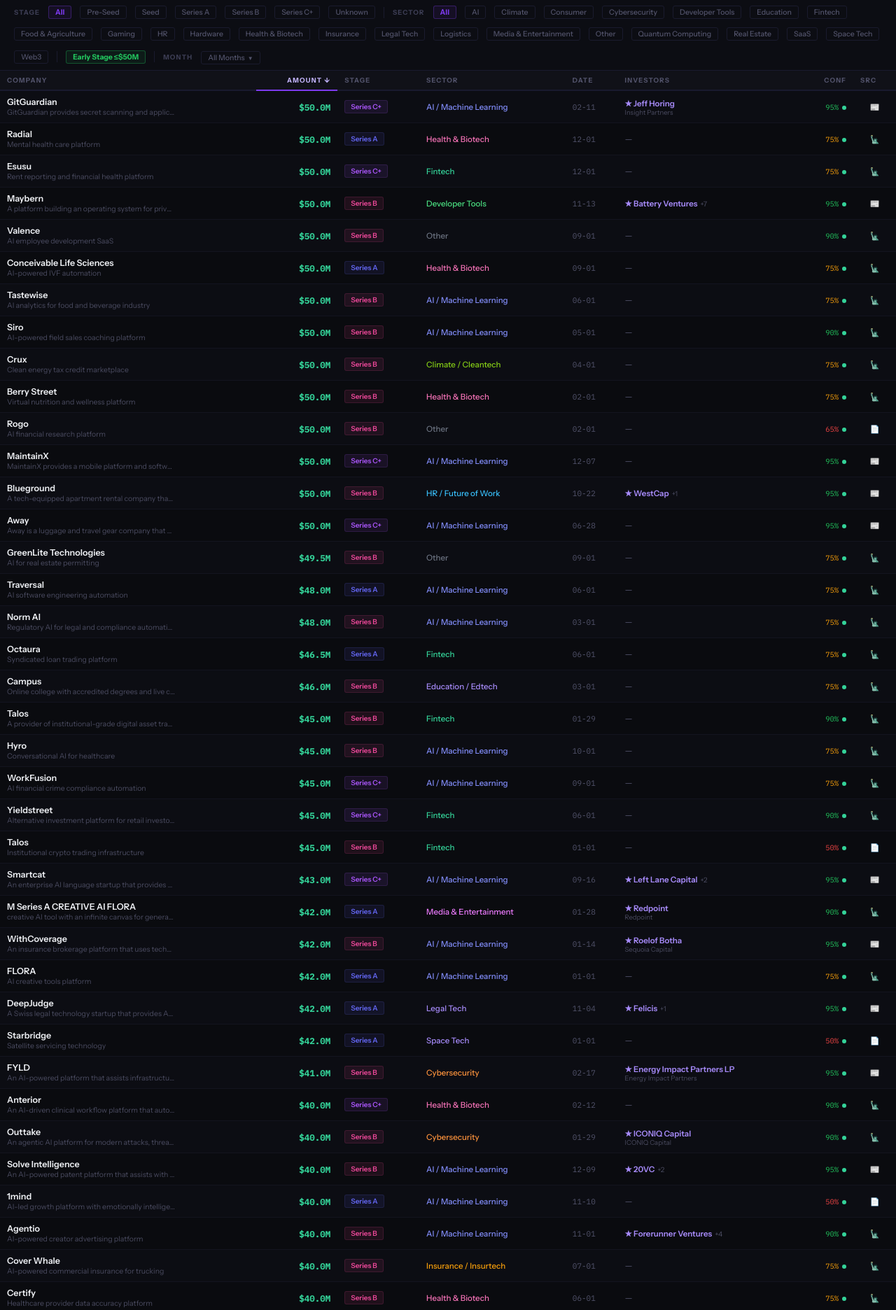
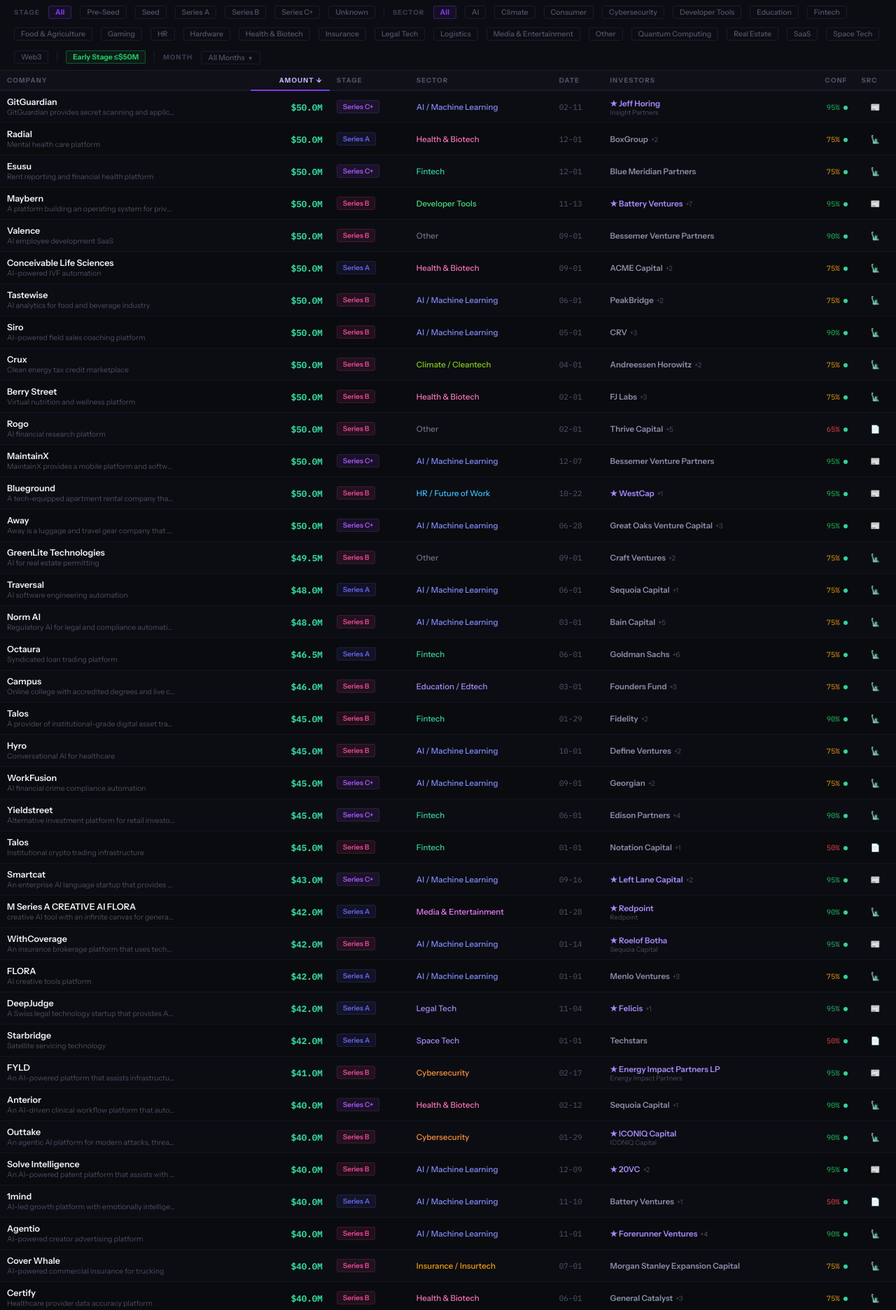
Before and after one commit to LJRS94/nyc-vc-deals, a Flask app: page / in a window 1280 px wide. Shown: the part 52-1924 px from the top of the page at 70% size. Run offline with Flask 3, Linux system fonts and the light colour scheme; data comes from the database, SQL or seed files in the repository.

Commit message:
Fix investors column, partners tab, and portfolio tab data loading
- Show first firm name when no lead investor instead of showing dash
- Fix API response shape mismatch: investors and portfolio endpoints
  return {data, meta} but dashboard expected flat arrays
- Fetch all investors/portfolio records (per_page=9999) instead of
  only first page (25 investors, 50 of 3429 portfolio companies)

Co-Authored-By: Claude Opus 4.6 <noreply@anthropic.com>

```diff
--- a/routes/firms.py
+++ b/routes/firms.py
@@ -74,7 +74,7 @@ def get_investors():
     firm_id = request.args.get("firm_id")
     role_filter = request.args.get("role")
     page = _safe_int(request.args.get("page", 1), 1, 1, 10000)
-    per_page = _safe_int(request.args.get("per_page", 25), 25, 1, 100)
+    per_page = _safe_int(request.args.get("per_page", 25), 25, 1, 10000)
 
     base = """
         FROM investors i
@@ -445,7 +445,7 @@ def get_portfolio():
     firm_id = request.args.get("firm_id", type=int)
     search = request.args.get("q", "")
     page = _safe_int(request.args.get("page", 1), 1, 1, 10000)
-    per_page = _safe_int(request.args.get("per_page", 50), 50, 1, 200)
+    per_page = _safe_int(request.args.get("per_page", 50), 50, 1, 10000)
 
     base = """
         FROM portfolio_companies pc
--- a/templates/dashboard.html
+++ b/templates/dashboard.html
@@ -400,8 +400,8 @@
           fetch("/api/feed?days=9999").then(r=>r.json()),
           fetch("/api/stats").then(r=>r.json()),
           fetch("/api/firms").then(r=>r.json()),
-          fetch("/api/investors").then(r=>r.json()),
-          fetch("/api/portfolio").then(r=>r.json()),
+          fetch("/api/investors?per_page=9999").then(r=>r.json()),
+          fetch("/api/portfolio?per_page=9999").then(r=>r.json()),
           fetch("/api/me").then(r=>r.json()),
           fetch("/api/portfolio/linked").then(r=>r.json()),
           fetch("/api/feed/timeline").then(r=>r.json()),
@@ -410,8 +410,8 @@
           setDeals(feed.deals || []);
           setStats(st);
           setFirms(fi || []);
-          setInvestors(inv || []);
-          setPortfolio(port || {companies:[], firms:[], total:0});
+          setInvestors(inv.data || inv || []);
+          setPortfolio({companies: port.data||port.companies||[], firms: port.firms||[], total: port.meta?.total||0});
           setLinkedPortfolio(linked || []);
           setTimeline(tl || []);
           setSourceBreakdown(src || []);
@@ -820,10 +820,13 @@
                         <td><button className="link" onClick={e=>{e.stopPropagation();setCatF(d.category)}} style={{color:CC[d.category],fontSize:11.5,fontWeight:500}}>{d.category}</button></td>
                         <td className="mono muted" style={{fontSize:11}}>{(d.date_announced||"").slice(5)}</td>
                         <td>{(()=>{const leadPartner=(d.investors||[]).find(p=>(d.lead_firms||[]).includes(p.firm));
+                          const allFirms=d.firms||[];
                           if(leadPartner) return <React.Fragment><button className="link" onClick={e=>{e.stopPropagation();setSelInvestor(leadPartner.id)}} style={{fontSize:11.5}}>★ {leadPartner.name}</button>
                             <div style={{fontSize:9.5,color:"#4a4b60"}}>{leadPartner.firm}</div></React.Fragment>;
                           if(lead) return <React.Fragment><button className="link" onClick={e=>{e.stopPropagation();goFirm(lead)}} style={{fontSize:11.5}}>★ {lead}</button>
                             {others.length>0 && <span style={{fontSize:10,color:"#4a4b60",marginLeft:4}}>+{others.length}</span>}</React.Fragment>;
+                          if(allFirms.length) return <React.Fragment><button className="link" onClick={e=>{e.stopPropagation();goFirm(allFirms[0])}} style={{fontSize:11.5,color:"#8b8ca7"}}>{allFirms[0]}</button>
+                            {allFirms.length>1 && <span style={{fontSize:10,color:"#4a4b60",marginLeft:4}}>+{allFirms.length-1}</span>}</React.Fragment>;
                           return <span className="muted">—</span>;
                         })()}</td>
                         <td style={{color:(d.confidence_score||0)>=.9?"#22c55e":(d.confidence_score||0)>=.7?"#f59e0b":"#ef4444",textAlign:"right",fontSize:10.5,fontFamily:"'IBM Plex Mono',monospace"}}>
```
